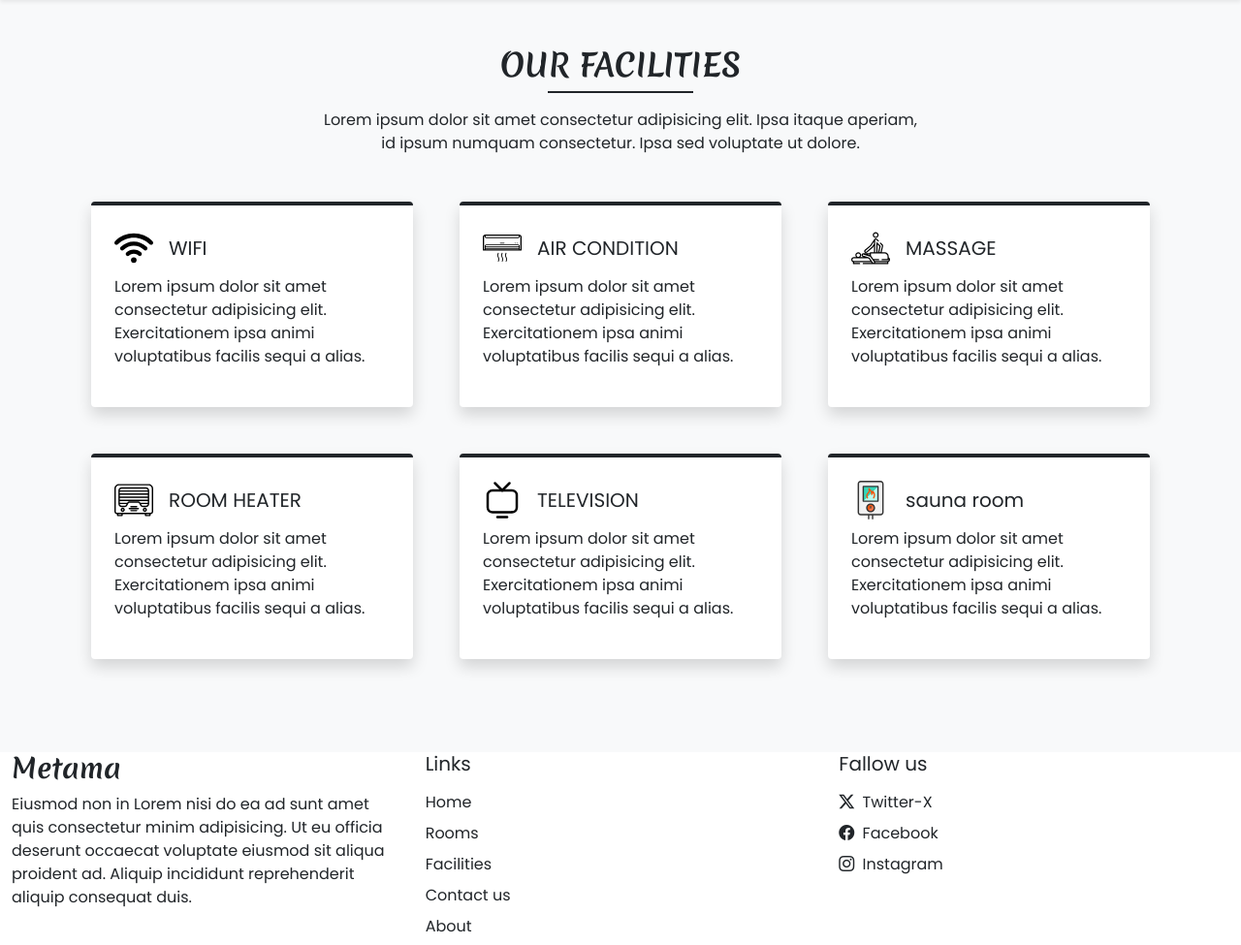
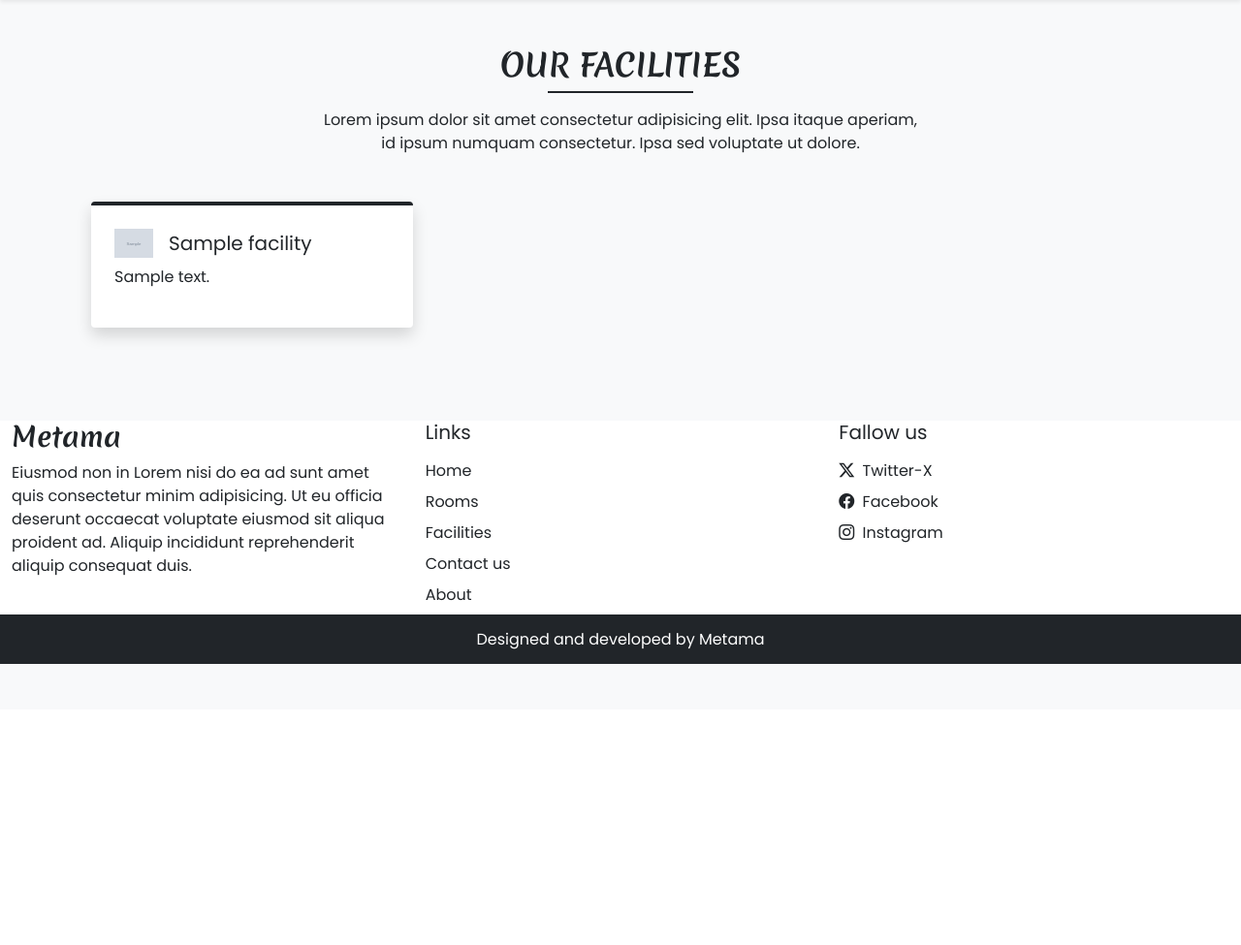
Before and after one commit to Nassim-Nader/bookingproject, a PHP site: page /bookingproject/facilities.php in a window 1280 px wide. Shown: the part 68-1043 px from the top of the page at 97% size. After the commit the page ends 753 px from the top, so only its background shows below. Run offline with PHP 8.4, Linux system fonts and the light colour scheme; tables that the repository leaves empty or names only in its code hold one stand-in row (values such as "Sample post"); grey boxes marked "Sample" are stand-in pictures.

Commit message:
facility section front-end so it will be dynamic

```diff
--- a/facilities.php
+++ b/facilities.php
@@ -4,113 +4,59 @@
 <head>
   <meta charset="UTF-8">
   <meta name="viewport" content="width=device-width, initial-scale=1.0">
-  <?php require('inc/links.php')?>
+  <?php require ('inc/links.php') ?>
 
 
 
   <title>Metama Hotels - facilities</title>
 
   <style>
-    .pop:hover{
+    .pop:hover {
       border-top-color: var(--teal) !important;
       transform: scale(1.03);
       transition: all 0.3s;
     }
-
   </style>
 </head>
 
 <body class="bg-light">
 
-  <?php require('inc/header.php');?>
+  <?php require ('inc/header.php'); ?>
 
   <div class="my-5 px-4">
     <h2 class="fw-bold h-font text-center">OUR FACILITIES</h2>
     <div class="h-line bg-dark"></div>
     <p class="text-center mt-3">
       Lorem ipsum dolor sit amet consectetur adipisicing elit.
-      Ipsa itaque aperiam,<br> id ipsum  numquam consectetur.
+      Ipsa itaque aperiam,<br> id ipsum numquam consectetur.
       Ipsa sed voluptate ut dolore.</p>
   </div>
 
   <div class="container">
     <div class="row">
+
+      <?php
+        $res = selectAll('facilities');
+        $path = FACILITIES_IMG_PATH;
+
+        while ($row = mysqli_fetch_array($res)) {
+          echo<<<data
             <div class="col-lg-4 col-md-6 mb-5 px-4">
               <div class="bg-white rounded shadow p-4 border-top border-4 border-dark pop">
                 <div class="d-flex align-items-center mb-2">
-          <img src="images/facilities/wifi.svg" width="40px">
-          <h5 class="m-0 ms-3">WIFI</h5>
+                  <img src="$path$row[icon]" width="40px">
+                  <h5 class="m-0 ms-3">$row[name]</h5>
                 </div>
-          <p>
-            Lorem ipsum dolor sit amet consectetur adipisicing elit.
-            Exercitationem ipsa animi voluptatibus facilis sequi a alias.
-          </p>
+                <p>$row[description]</p>
               </div>
             </div>
-      <div class="col-lg-4 col-md-6 mb-5 px-4">
-        <div class="bg-white rounded shadow p-4 border-top border-4 border-dark pop">
-          <div class="d-flex align-items-center mb-2">
-          <img src="images/facilities/AC.svg" width="40px">
-          <h5 class="m-0 ms-3">AIR CONDITION</h5>
-          </div>
-          <p>
-            Lorem ipsum dolor sit amet consectetur adipisicing elit.
-            Exercitationem ipsa animi voluptatibus facilis sequi a alias.
-          </p>
-        </div>
-      </div>
-      <div class="col-lg-4 col-md-6 mb-5 px-4">
-        <div class="bg-white rounded shadow p-4 border-top border-4 border-dark pop">
-          <div class="d-flex align-items-center mb-2">
-          <img src="images/facilities/massage.svg" width="40px">
-          <h5 class="m-0 ms-3">MASSAGE</h5>
-          </div>
-          <p>
-            Lorem ipsum dolor sit amet consectetur adipisicing elit.
-            Exercitationem ipsa animi voluptatibus facilis sequi a alias.
-          </p>
-        </div>
-      </div>
-      <div class="col-lg-4 col-md-6 mb-5 px-4">
-        <div class="bg-white rounded shadow p-4 border-top border-4 border-dark pop">
-          <div class="d-flex align-items-center mb-2">
-          <img src="images/facilities/roomheater.svg" width="40px">
-          <h5 class="m-0 ms-3">ROOM HEATER</h5>
-          </div>
-          <p>
-            Lorem ipsum dolor sit amet consectetur adipisicing elit.
-            Exercitationem ipsa animi voluptatibus facilis sequi a alias.
-          </p>
-        </div>
-      </div>
-      <div class="col-lg-4 col-md-6 mb-5 px-4">
-        <div class="bg-white rounded shadow p-4 border-top border-4 border-dark pop">
-          <div class="d-flex align-items-center mb-2">
-          <img src="images/facilities/television.svg" width="40px">
-          <h5 class="m-0 ms-3">TELEVISION</h5>
-          </div>
-          <p>
-            Lorem ipsum dolor sit amet consectetur adipisicing elit.
-            Exercitationem ipsa animi voluptatibus facilis sequi a alias.
-          </p>
-        </div>
-      </div>
-      <div class="col-lg-4 col-md-6 mb-5 px-4">
-        <div class="bg-white rounded shadow p-4 border-top border-4 border-dark pop">
-          <div class="d-flex align-items-center mb-2">
-          <img src="images/facilities/sauna.svg" width="40px">
-          <h5 class="m-0 ms-3">sauna room</h5>
-          </div>
-          <p>
-            Lorem ipsum dolor sit amet consectetur adipisicing elit.
-            Exercitationem ipsa animi voluptatibus facilis sequi a alias.
-          </p>
-        </div>
-      </div>
+          data;
+        }
+      ?>
     </div>
   </div>
 
-  <?php require('inc/footer.php');?>
+  <?php require ('inc/footer.php'); ?>
 
 
 </body>
```
Also changed, not shown: images/facilities/IMG_13537.svg (added), images/facilities/IMG_45213.svg (added), images/facilities/IMG_48737.svg (added), images/facilities/IMG_64167.svg (added), images/facilities/IMG_68881.svg (added), images/facilities/IMG_76396.svg (added). Lines whose indentation alone changed are shown as unchanged.
